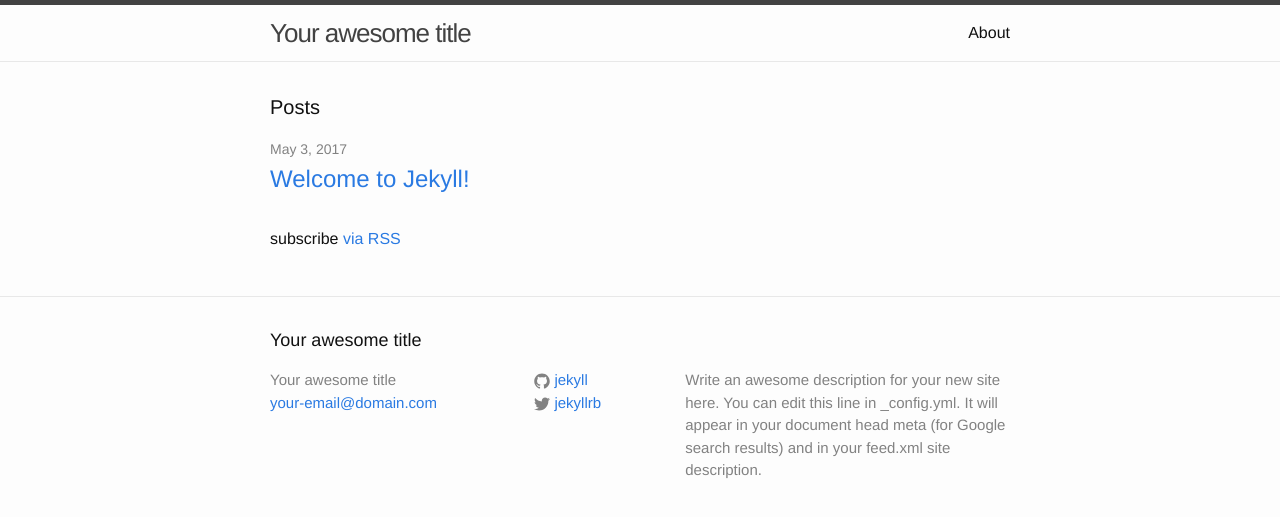
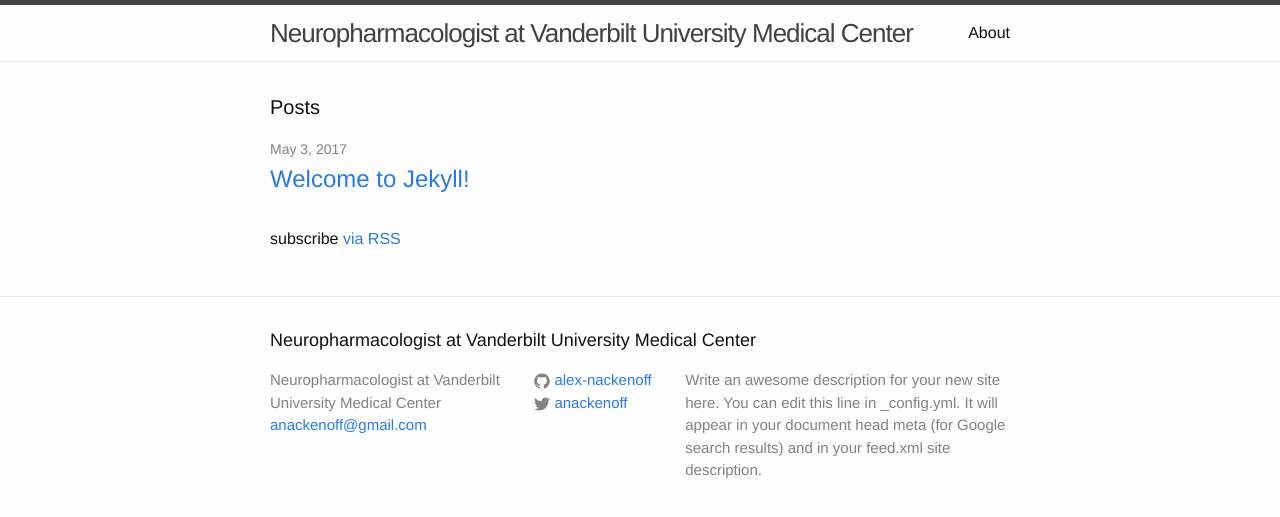
Before and after one commit to alex-nackenoff/alex-nackenoff.github.io, a Jekyll site: the page built from index.html, in a window 1280 px wide. Shown: the top 517 px of the page. Built offline with Jekyll 4.4.1, drawn with Linux system fonts in a browser that asks for light colours.

Commit message:
1st edit

```diff
--- a/_config.yml
+++ b/_config.yml
@@ -6,16 +6,16 @@
 # 'jekyll serve'. If you change this file, please restart the server process.
 
 # Site settings
-title: Your awesome title
-email: your-email@domain.com
+title: Neuropharmacologist at Vanderbilt University Medical Center
+email: anackenoff@gmail.com
 description: > # this means to ignore newlines until "baseurl:"
   Write an awesome description for your new site here. You can edit this
   line in _config.yml. It will appear in your document head meta (for
   Google search results) and in your feed.xml site description.
 baseurl: "" # the subpath of your site, e.g. /blog
 url: "http://yourdomain.com" # the base hostname & protocol for your site
-twitter_username: jekyllrb
-github_username:  jekyll
+twitter_username: anackenoff
+github_username:  alex-nackenoff
 
 # Build settings
 markdown: kramdown
```
